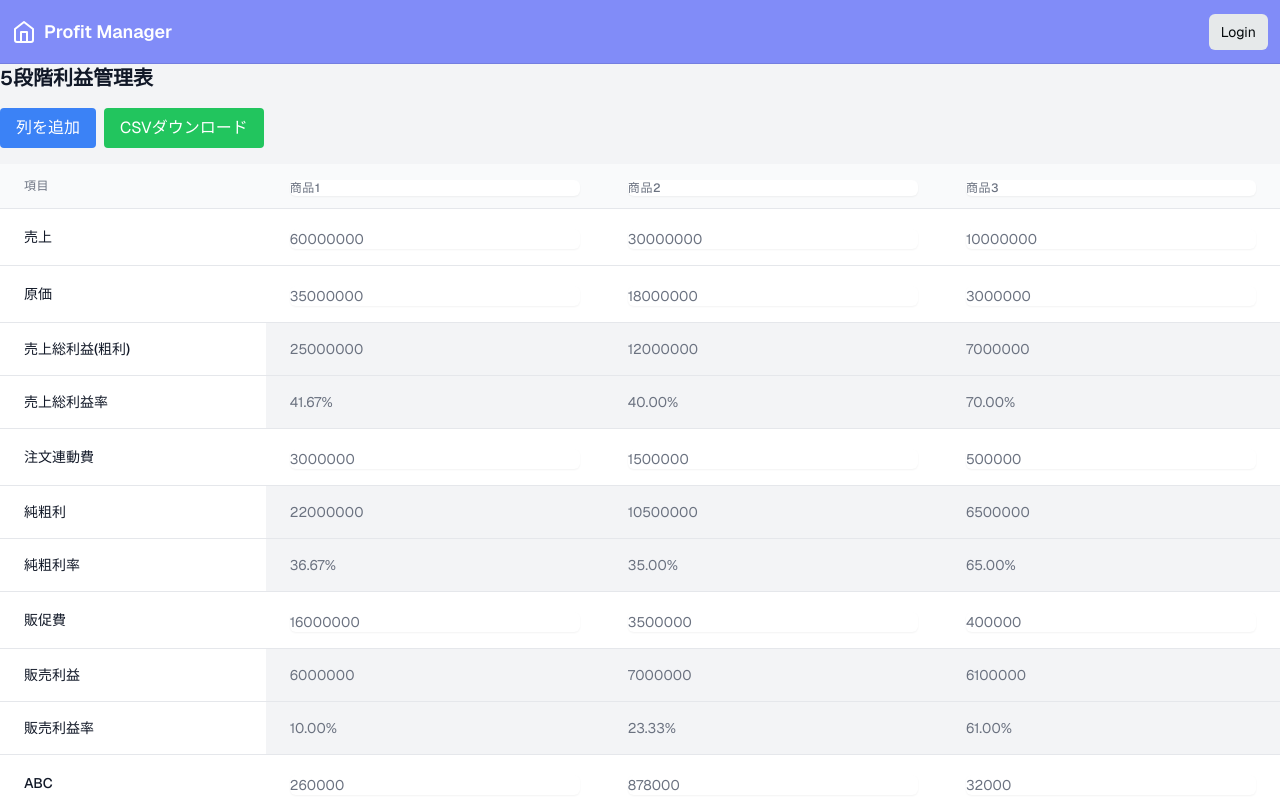
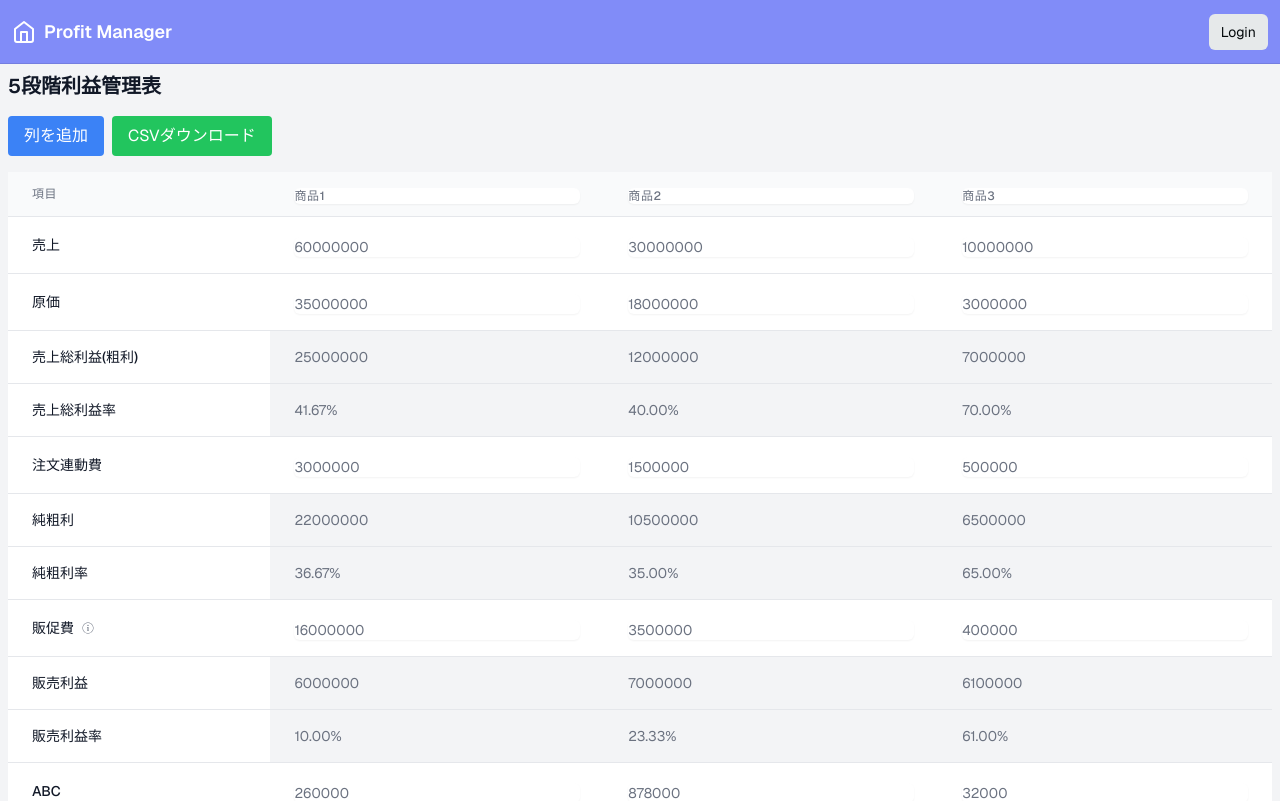
Before and after one commit to masawai/profit_manager, a Next.js app: page / in a window 1280 px wide. Shown: the top 801 px of the page. Built offline with nearby package versions, Linux system fonts and the light colour scheme; no server answers.

Commit message:
add tooltip

```diff
--- a/components/MainTable.tsx
+++ b/components/MainTable.tsx
@@ -324,7 +324,7 @@
 
   return (
     <div className=" bg-gray-100" onClick={handleClickOutside}>
-      <div className="overflow-x-auto w-full">
+      <div className="overflow-x-auto w-auto max-w-full m-2">
         <h1 className="text-xl font-semibold text-gray-900 mb-4">
           5段階利益管理表
         </h1>
@@ -399,7 +399,6 @@
               readOnly={true}
             />
 
-            {/* 注文連動費 */}
             <TableRow
               label="注文連動費"
               values={products.map((product) => product.additionalCosts)}
@@ -435,7 +434,6 @@
               readOnly={true}
             />
 
-            {/* 販促費 */}
             <TableRow
               label="販促費"
               values={products.map((product) => product.promotionCosts)}
@@ -443,8 +441,8 @@
               onValueChange={(index, value) =>
                 handleInputChange(products[index].id, "promotionCosts", value)
               }
+              tooltipText="あああ"
             />
-
             <TableRow
               label="販売利益"
               values={products.map((product) => {
--- a/components/TableRow.tsx
+++ b/components/TableRow.tsx
@@ -1,4 +1,4 @@
-// components/TableRow.tsx
+import Tooltip from "@/components/Tooltip";
 import React from "react";
 
 interface TableRowProps {
@@ -7,6 +7,7 @@
   isPercentage?: boolean;
   readOnly?: boolean;
   onValueChange?: (index: number, value: string) => void;
+  tooltipText?: string;
 }
 
 const TableRow: React.FC<TableRowProps> = ({
@@ -15,6 +16,7 @@
   isPercentage = false,
   readOnly = false,
   onValueChange,
+  tooltipText,
 }) => {
   const handleChange = (index: number, value: string) => {
     if (onValueChange) {
@@ -33,7 +35,11 @@
   return (
     <tr>
       <td className="px-6 py-4 whitespace-nowrap text-sm font-medium text-gray-900">
-        {label}
+        {tooltipText ? (
+          <Tooltip text={tooltipText}>{label}</Tooltip> // ツールチップを使用
+        ) : (
+          label
+        )}
       </td>
       {values.map((value, index) => (
         <td
--- /dev/null
+++ b/components/Tooltip.tsx
@@ -0,0 +1,32 @@
+export default function Tooltip({
+  children,
+  text,
+}: {
+  children: React.ReactNode;
+  text: string;
+}) {
+  return (
+    <div className="relative flex items-center">
+      <div className="mr-2">{children}</div>
+      <div className="group flex items-center">
+        <svg
+          className="cursor-help"
+          xmlns="http://www.w3.org/2000/svg"
+          x="0px"
+          y="0px"
+          width="12"
+          height="12"
+          viewBox="0 0 50 50"
+          fill="#6B7280"
+        >
+          <path d="M 25 2 C 12.309295 2 2 12.309295 2 25 C 2 37.690705 12.309295 48 25 48 C 37.690705 48 48 37.690705 48 25 C 48 12.309295 37.690705 2 25 2 z M 25 4 C 36.609824 4 46 13.390176 46 25 C 46 36.609824 36.609824 46 25 46 C 13.390176 46 4 36.609824 4 25 C 4 13.390176 13.390176 4 25 4 z M 25 11 A 3 3 0 0 0 22 14 A 3 3 0 0 0 25 17 A 3 3 0 0 0 28 14 A 3 3 0 0 0 25 11 z M 21 21 L 21 23 L 22 23 L 23 23 L 23 36 L 22 36 L 21 36 L 21 38 L 22 38 L 23 38 L 27 38 L 28 38 L 29 38 L 29 36 L 28 36 L 27 36 L 27 21 L 26 21 L 22 21 L 21 21 z"></path>
+        </svg>
+        <div className="absolute bottom-full mb-3 hidden group-hover:flex opacity-0 group-hover:opacity-100 transition-opacity duration-300 ease-in-out">
+          <div className="bg-gray-200 text-gray-800 text-xs rounded py-1 px-4 shadow">
+            {text}
+          </div>
+        </div>
+      </div>
+    </div>
+  );
+}
```
